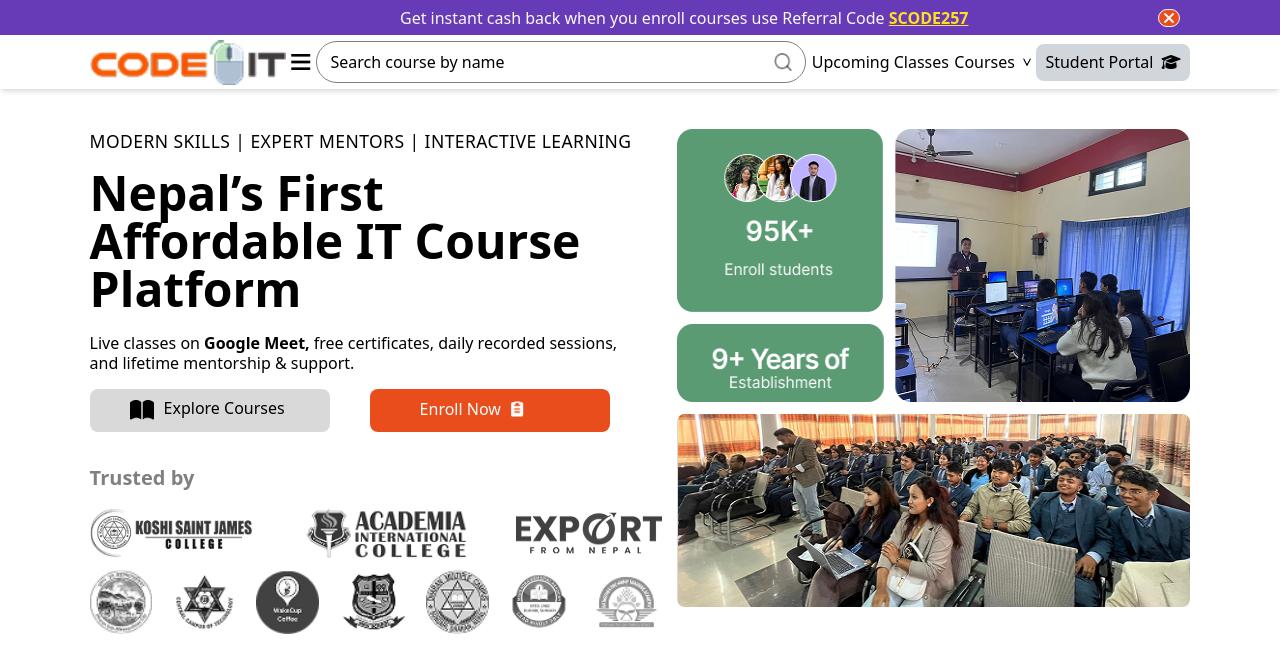
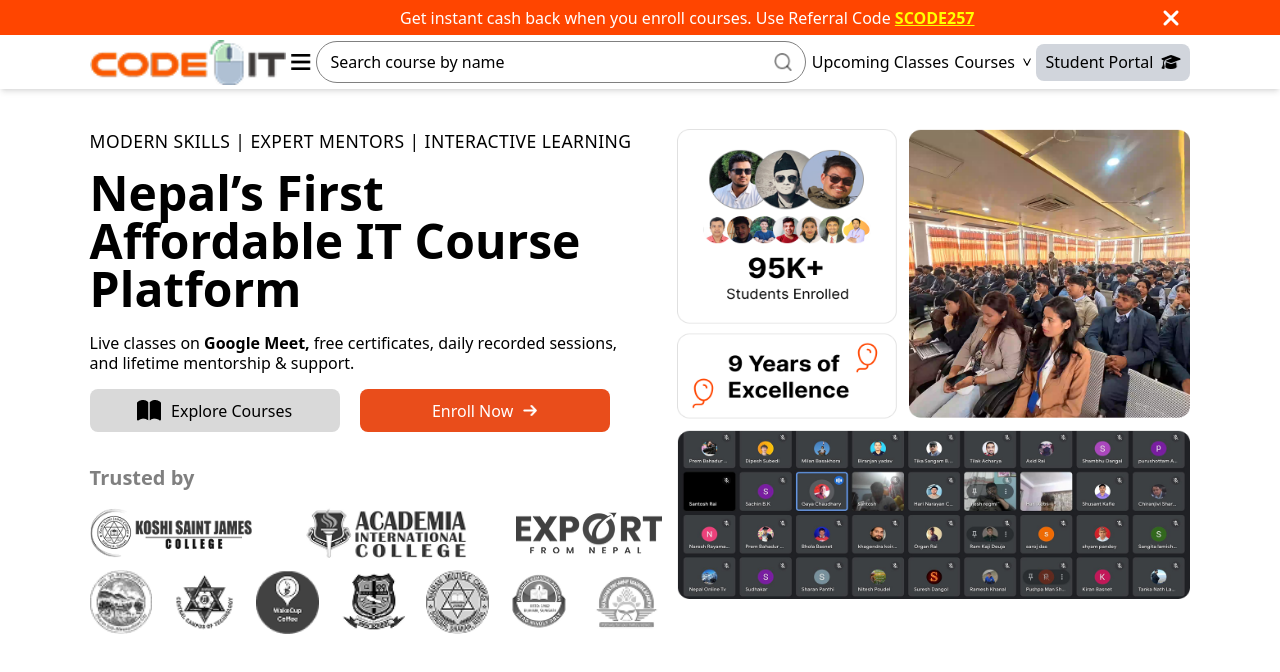
Before and after one commit to Dhiren777/codeit, a website: page src/hero-section.html in a window 1280 px wide. Drawn offline with Linux system fonts and the light colour scheme.

Commit message:
changes in hero section

```diff
--- a/src/hero-section.html
+++ b/src/hero-section.html
@@ -17,16 +17,17 @@
 <body>
     <section>
         <div id="cashback"
-            class="relative h-[35px] bg-[#673AB7] text-zinc-50 font-medium font-sans leading-[100%] tracking-normal items-center flex">
+            class="relative h-[35px] bg-[#FF4500] text-white font-sans leading-[100%] tracking-normal items-center flex">
             <p class="absolute left-100">
-                Get instant cash back when you enroll courses use Referral Code
+                Get instant cash back when you enroll courses. Use Referral Code
                 <span
-                    class="font-sans font-extrabold text-yellow-300 underline leading-[100%] tracking-normal">SCODE257</span>
+                    class="font-sans font-bold text-[#FFFF00] underline leading-[100%] tracking-normal">SCODE257</span>
             </p>
-            <div class="absolute right-25 items-center font-medium border rounded-full px-1 bg-[#E94D1B]">
+            <div class="absolute right-25 items-center font-medium text-2xl ">
                 <i class="fa-solid fa-xmark cursor-pointer" onclick="closeTag()"></i>
             </div>
         </div>
+
 
         <script>
             function closeTag() {
@@ -36,7 +37,7 @@
 
         <nav class="shadow-md mb-[40px]">
             <div
-                class="container m-auto h-[54px] top-[39px] left-[80px] flex justify-between py-[10px] items-center font-sans text-[#000000]">
+                class="container m-auto h-[54px] top-[39px] left-[80px] hidden md:flex justify-between py-[10px] items-center font-sans text-[#000000]">
                 <a href=""><img class="w-[196px] h-[45px]" src="assets/images/codeit_logo.png" alt="">
                 </a>
                 <a href=""><img class="w-[20px] h-[16px]" src="assets/images/menu.png" alt=""></a>
@@ -61,7 +62,10 @@
             </div>
         </nav>
 
-        <div class="container m-auto flex justify-between ">
+        <div class="container m-auto md:flex justify-between ">
+            <div class="md:order-1">
+                <img class="w-[513px] h-[470px]" src="assets/images/Hero Image.png" alt="hero_section_photo">
+            </div>
             <div class="w-[557px] h-[261.79px] ">
                 <div class="space-y-5 mb-[36px]">
                     <p class="font-sans font-normal leading-6 tracking-wide mb-[16px] text-[17.5px]">MODERN SKILLS | EXPERT MENTORS |
@@ -73,18 +77,18 @@
                         recorded sessions, and lifetime mentorship & support.
                     </p>
 
-                    <div class="flex gap-10">
+                    <div class="flex gap-5">
                         <a href="#"
-                            class="flex w-[240px] h-[43px] gap-[10px] rounded-lg px-[40px] py-[11px] bg-[#D9D9D9]">
-                            <img class="w-[23.97px] h-[20.44px]" src="assets/images/explore.png" alt="explore">
+                            class="flex w-[250px] h-[43px] gap-[10px] items-center rounded-lg justify-center bg-[#D9D9D9]">
+                            <img class="w-[23.97px] h-[20.44px] items-center" src="assets/images/explore.png" alt="explore">
                             <p class="font-sans font-normal leading-[100%] tracking-normal text-center">Explore Courses
                             </p>
                         </a>
                         <a href="#"
-                            class="flex w-[240px] h-[43px] top-[218px] left-[284.1px] gap-[10px] rounded-lg px-[50px] py-[12px] bg-[#E94D1B]">
+                            class="flex w-[250px] h-[43px] top-[218px] left-[284.1px] gap-[10px] items-center justify-center rounded-lg px-[50px] py-[12px] bg-[#E94D1B]">
                             <p class="font-sans font-normal leading-[100%] tracking-normal text-center text-white">
                                 Enroll Now</p>
-                            <img class="w-[13px] h-[16px]" src="assets/images/enroll.png" alt="enroll">
+                            <img class="w-[14px] h-[11px]" src="assets/images/arrow.png" alt="enroll">
                         </a>
                     </div>
 
@@ -94,7 +98,7 @@
                     <p class="font-sans font-semibold text-[20px] text-[#808080] leading-[100%] tracking-normal mb-4">
                         Trusted by</p>
 
-                    <div class="flex justify-between items-center mb-2">
+                    <div class="flex flex-wrap justify-between items-center mb-2">
                         <img class="w-[167px] h-[58px] grayscale hover:grayscale-0 transition duration-300"
                             src="assets/images/koshi_sj.png" alt="koshi_sj">
 
@@ -106,7 +110,7 @@
                     </div>
 
 
-                    <div class="flex justify-between items-center">
+                    <div class="flex flex-wrap justify-between items-center">
                         <img class="w[64px] h-[64px] grayscale hover:grayscale-0 transition duration-300"
                             src="assets/images/dharan_sub_metro.png" alt="cct"> <img
                             class="w[64px] h-[64px] grayscale hover:grayscale-0 transition duration-300"
@@ -125,7 +129,6 @@
                 </div>
             </div>
 
-            <img class="w-[513px] h-[478px]" src="assets/images/hero section photo.png" alt="hero_section_photo">
 
         </div>
     </section>
```
Also changed, not shown: src/assets/images/Hero Image.png (added), src/assets/images/arrow.png (added), src/assets/images/hero section photo.png (deleted), src/css/app.css.
